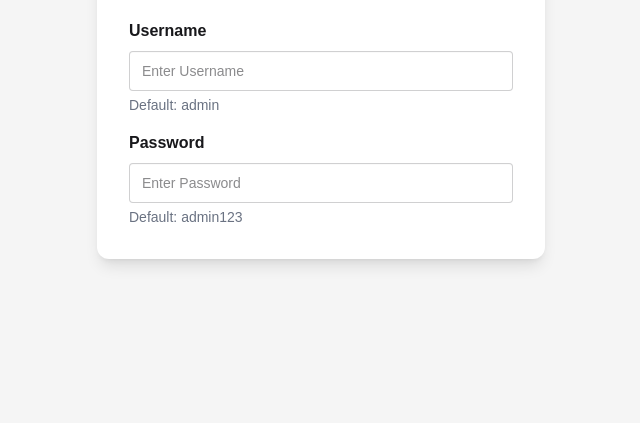
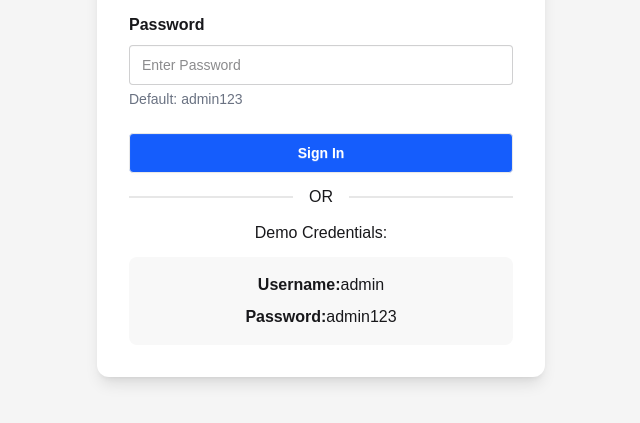
Before and after one commit to SuraiyaShimu/B13-Assignment-5, a plain HTML site: page index.html in a window 1280 px wide. Shown: the part 377-800 px from the top of the page, without its empty margins (319-959 px from the left). Drawn offline with nearby package versions, Linux system fonts and the light colour scheme; a small style sheet from the web is missing.

Commit message:
login button

```diff
--- a/index.html
+++ b/index.html
@@ -54,9 +54,19 @@
 
            <!-- login button -->
 
-      </div>
+           <button class="btn bg-blue-600 hover:bg-blue-700 text-white w-full mt-6">Sign In</button>
+           <div class="divider">OR</div>
 
+           <!-- demo credentials -->
 
+           <h2 class="text-center mb-3">Demo Credentials:</h2>
+           <div class="bg-base-200 rounded-lg p-4">
+                <div class="text-center"><span  class="font-semibold">Username:</span><span>admin</span>
+                </div>
+                <div class="text-center mt-2"><span class="font-semibold">Password:</span><span>admin123</span>
+                </div>
+           </div>
+       </div>
    </section>
 
 </body>
```
